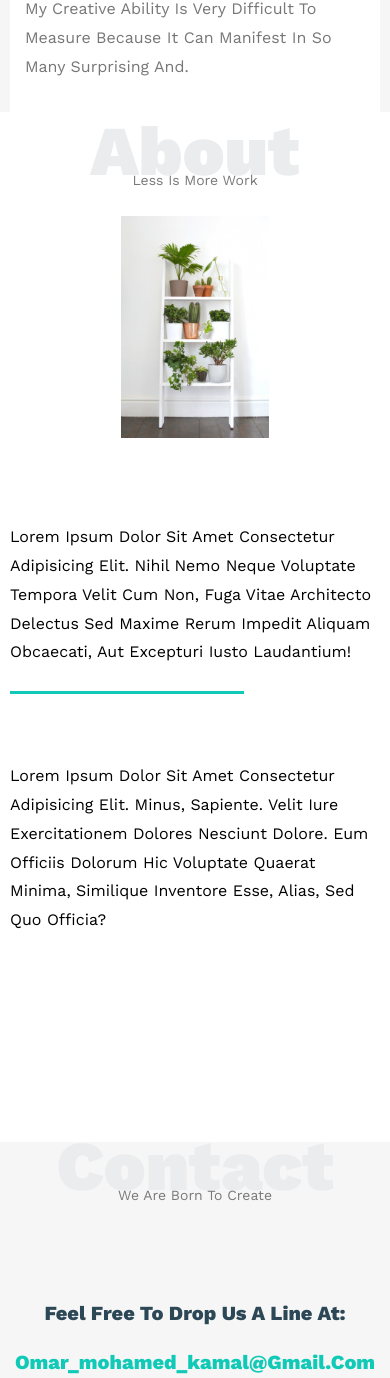
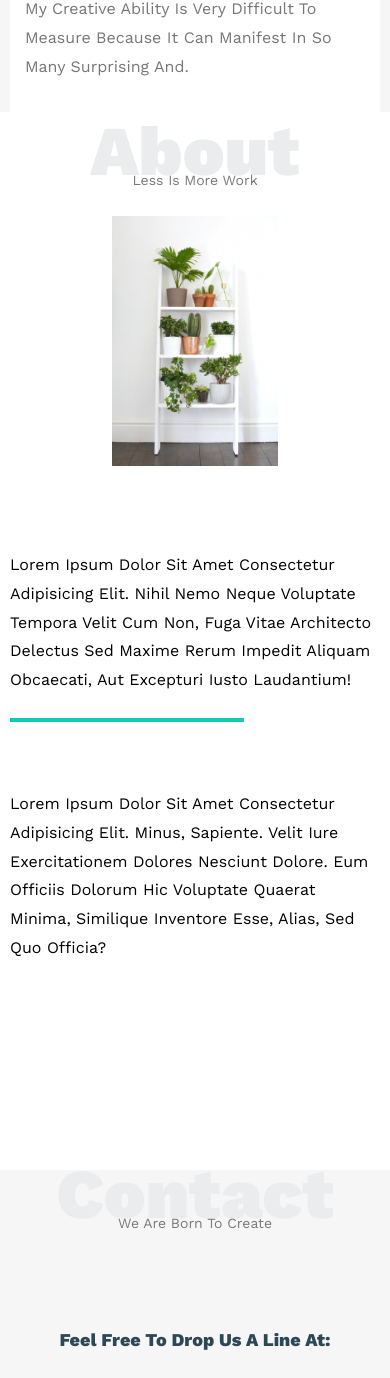
Before and after one commit to omar-kamal-elkhabbaty/HTML-CSS-Template-one, a plain HTML site: page index.html in a window 390 px wide. Shown: the part 4471-5849 px from the top of the page. Drawn offline with nearby package versions, Linux system fonts and the light colour scheme.

Commit message:
Update style.css
1- E-mail font size
2- menu bar width

```diff
--- a/css/style.css
+++ b/css/style.css
@@ -122,7 +122,7 @@ li:hover a{
         margin-bottom: 4px;
     }
     li{
-        width: 160px;
+        width: 200px;
         padding: 13px 0px 13px 18px;
     }
 
@@ -520,7 +520,7 @@ i{
         display: none;
     }
     #about-img{
-        width: 40%;
+        width: 45%;
 
     }
     #about-content{
@@ -587,7 +587,7 @@ span{
 /*small*/
 @media (max-width: 576px){
     .contact a, .contact div{
-        font-size: 20px;
+        font-size: 18px;
     }
 }
 /*=============================================================================================================*/
```
